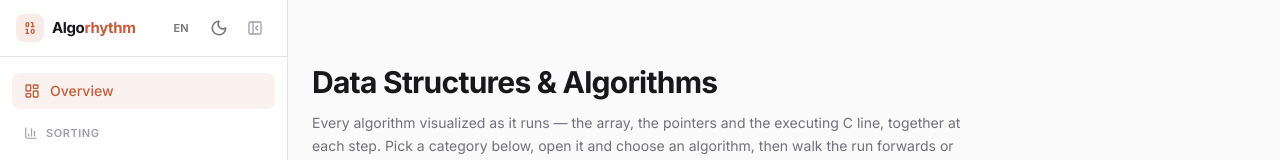
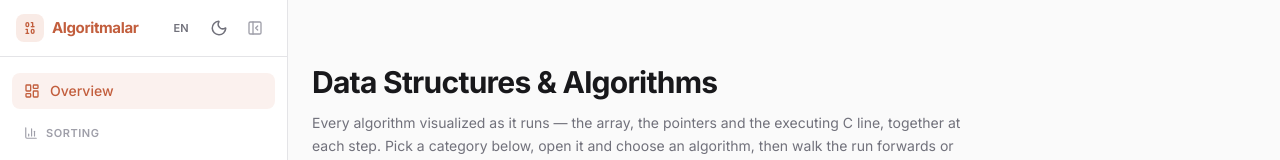
Before and after one commit to batuhanmeral/dsa-visualizer, a Next.js app: page / in a window 1280 px wide. Shown: the top 160 px of the page. Built offline with nearby package versions, Linux system fonts and the light colour scheme.

Commit message:
feat: rename the app to algoritmalar

```diff
--- a/app/layout.tsx
+++ b/app/layout.tsx
@@ -15,8 +15,8 @@ const jetbrainsMono = JetBrains_Mono({
 
 export const metadata: Metadata = {
   title: {
-    default: "Algorhythm — DSA Visualizer",
-    template: "%s · Algorhythm",
+    default: "Algoritmalar — DSA Visualizer",
+    template: "%s · Algoritmalar",
   },
   description:
     "An interactive platform for visualizing data structures and algorithms — sorting, graphs, dynamic programming, and backtracking.",
--- a/components/app-shell.tsx
+++ b/components/app-shell.tsx
@@ -51,10 +51,7 @@ function Shell({ children }: { children: React.ReactNode }) {
           <span className="flex size-7 items-center justify-center rounded-lg bg-claude-500/15 text-claude-600 dark:text-claude-400">
             <Binary className="size-4" />
           </span>
-          <span>
-            Algo
-            <span className="text-claude-600 dark:text-claude-400">rhythm</span>
-          </span>
+          <span className="text-claude-600 dark:text-claude-400">Algoritmalar</span>
         </span>
         <div className="ml-auto flex items-center gap-2">
           <LangToggle />
--- a/components/sidebar-nav.tsx
+++ b/components/sidebar-nav.tsx
@@ -32,10 +32,7 @@ export default function SidebarNav({ onNavigate, onCollapse }: SidebarNavProps)
           <span className="flex size-7 shrink-0 items-center justify-center rounded-lg bg-claude-500/15 text-claude-600 dark:text-claude-400">
             <Binary className="size-4" />
           </span>
-          <span>
-            Algo
-            <span className="text-claude-600 dark:text-claude-400">rhythm</span>
-          </span>
+          <span className="text-claude-600 dark:text-claude-400">Algoritmalar</span>
         </Link>
         <div className="flex items-center gap-0.5">
           <LangToggle />
--- a/package.json
+++ b/package.json
@@ -1,5 +1,5 @@
 {
-  "name": "algorhythm",
+  "name": "algoritmalar",
   "version": "0.1.0",
   "private": true,
   "license": "MIT",
```
Also changed, not shown: 2 other files (tests, documents, lock files or other folders).
